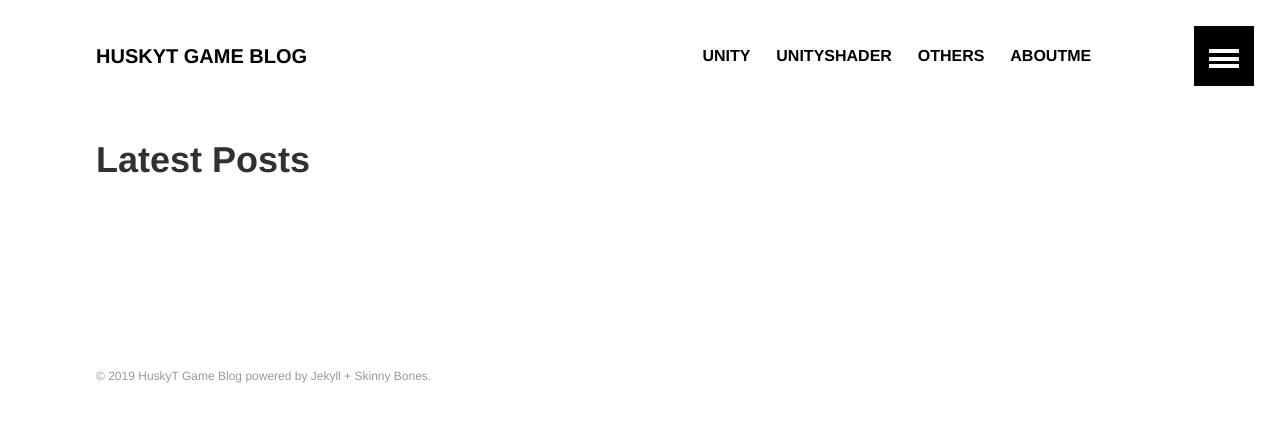
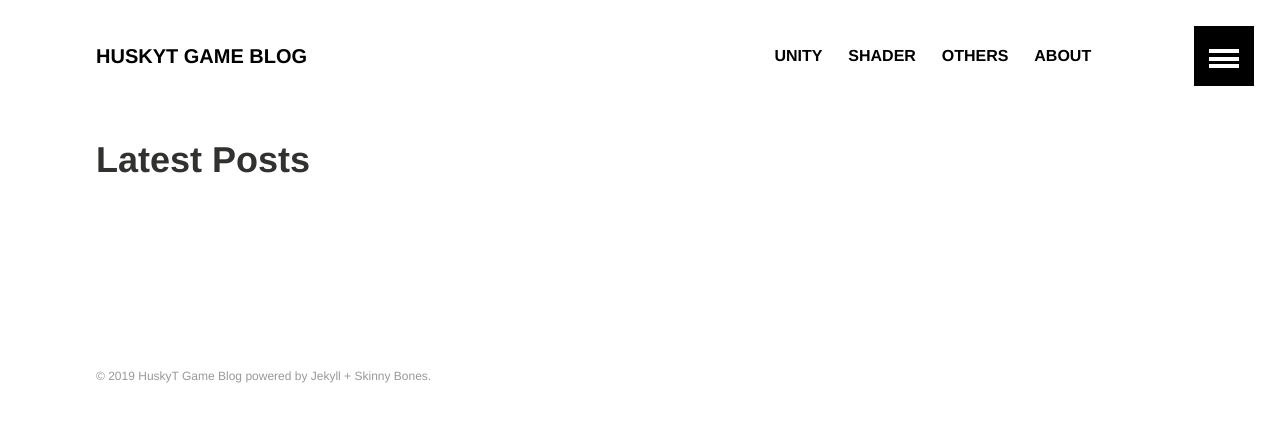
Before and after one commit to HuskyTGame/HuskyTGame.github.io, a Jekyll site: the page built from index.md, in a window 1280 px wide. Shown: the top 422 px of the page. Built offline with Jekyll 4.4.1, drawn with Linux system fonts in a browser that asks for light colours.

Commit message:
Update navigation.yml

```diff
--- a/_data/navigation.yml
+++ b/_data/navigation.yml
@@ -5,17 +5,17 @@
   excerpt: "Unity学习笔记"
   image: UnityImg.jpg
 
-- title: UnityShader
-  url: /unityshader/
-  excerpt: "UnityShader学习笔记"
-  image: UnityShaderImg.png
+- title: Shader
+  url: /shader/
+  excerpt: "Shader学习笔记"
+  image: ShaderImg.png
 
 - title: Others
   url: /others/
   excerpt: "杂记"
   image: OthersImg.jpeg
 
-- title: AboutMe
-  url: /aboutme/
+- title: About
+  url: /about/
   excerpt: "介绍"
   image: bio-photo.jpg
```
